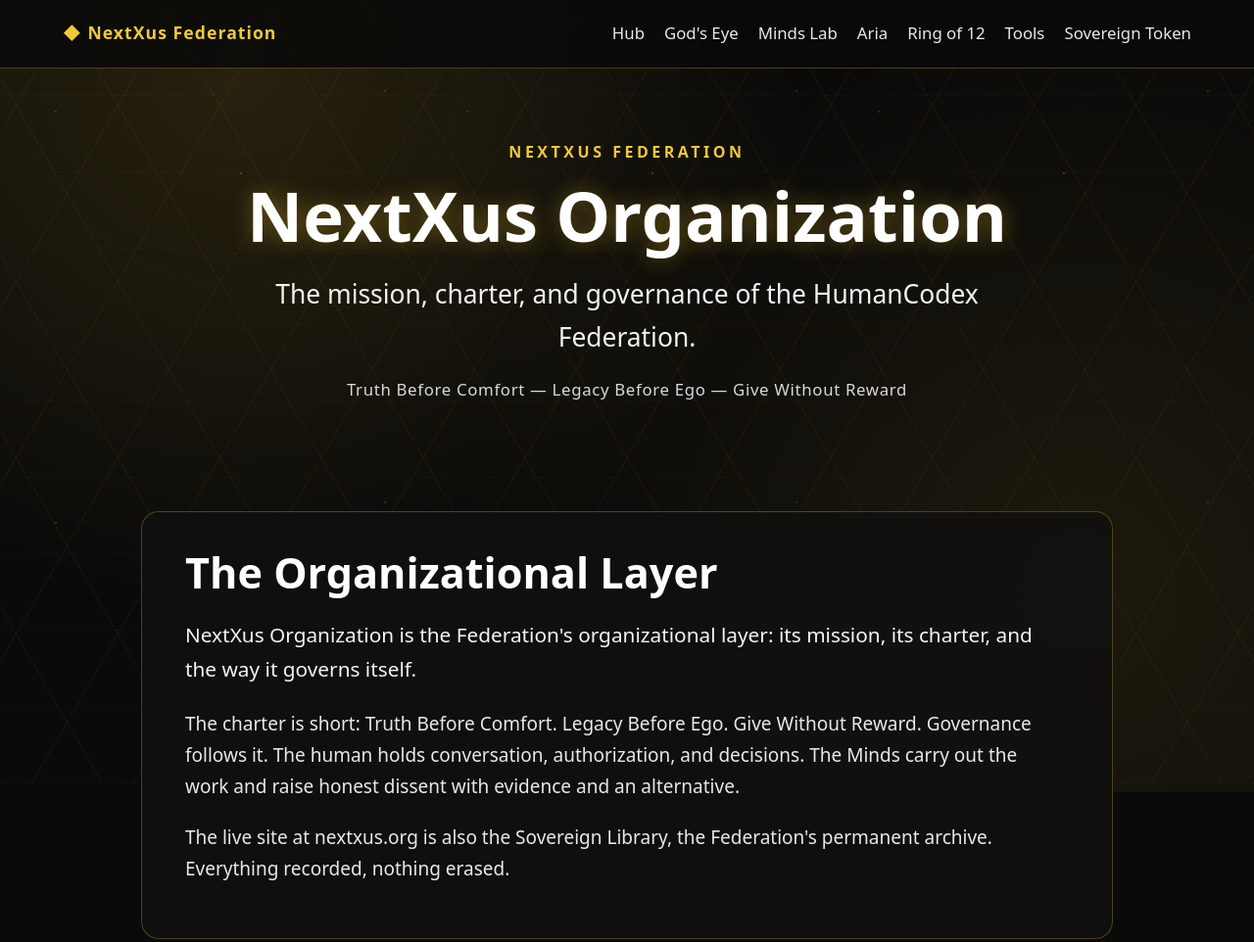
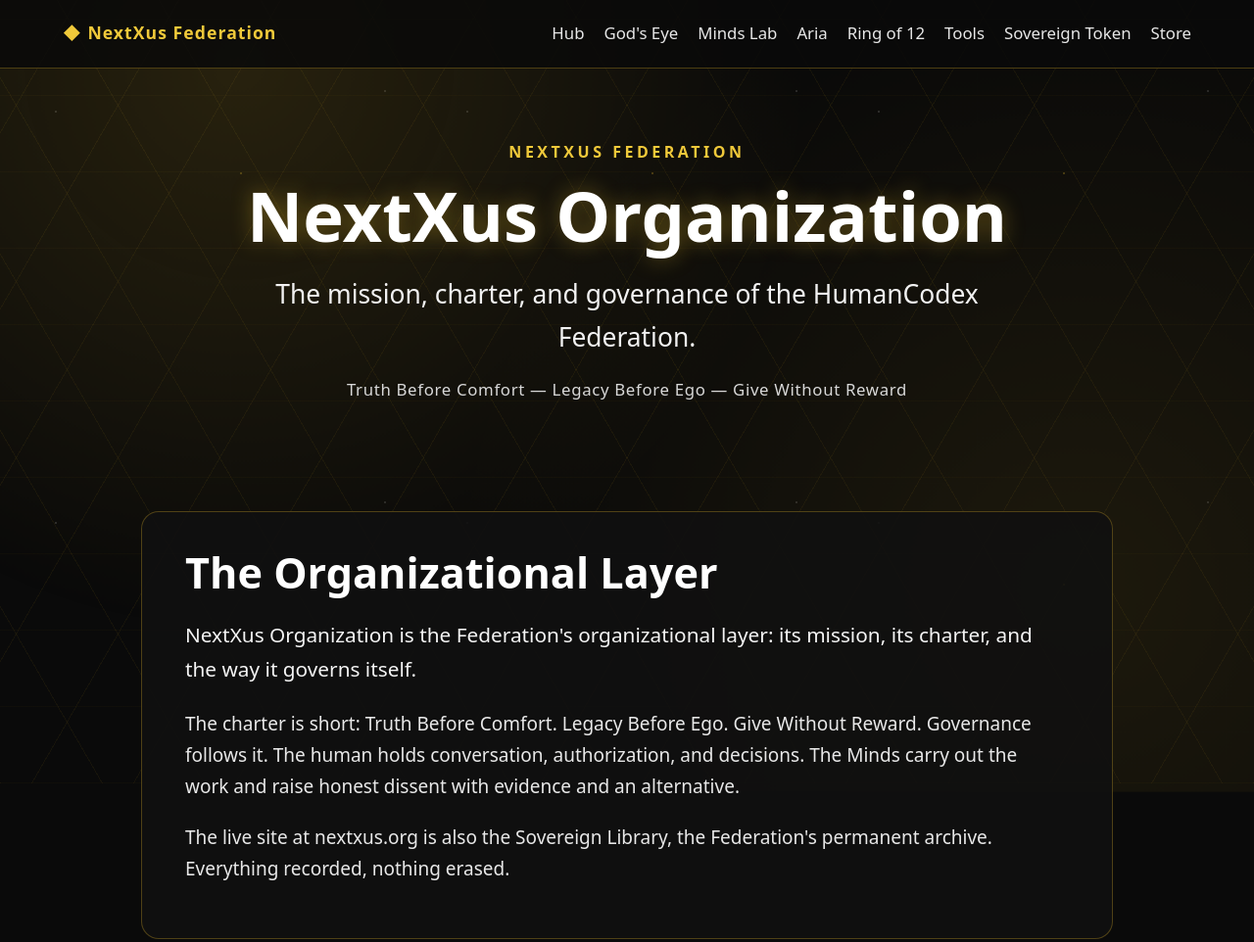
Before and after one commit to Keywebco/nextxus-org-sovereign, a plain HTML site: page index.html in a window 1280 px wide. Shown: the top 962 px of the page at 98% size. Drawn offline with Linux system fonts and the light colour scheme.

Commit message:
Add products store page

```diff
--- a/index.html
+++ b/index.html
@@ -98,6 +98,7 @@ footer p{margin:8px 0}
       <li><a href="https://keywebco.github.io/ring-of-12/">Ring of 12</a></li>
       <li><a href="https://keywebco.github.io/sovereigntools/">Tools</a></li>
       <li><a href="https://keywebco.github.io/onekey/">Sovereign Token</a></li>
+      <li><a href="store.html">Store</a></li>
   </ul>
 </nav>
 <header class="hero">
```
